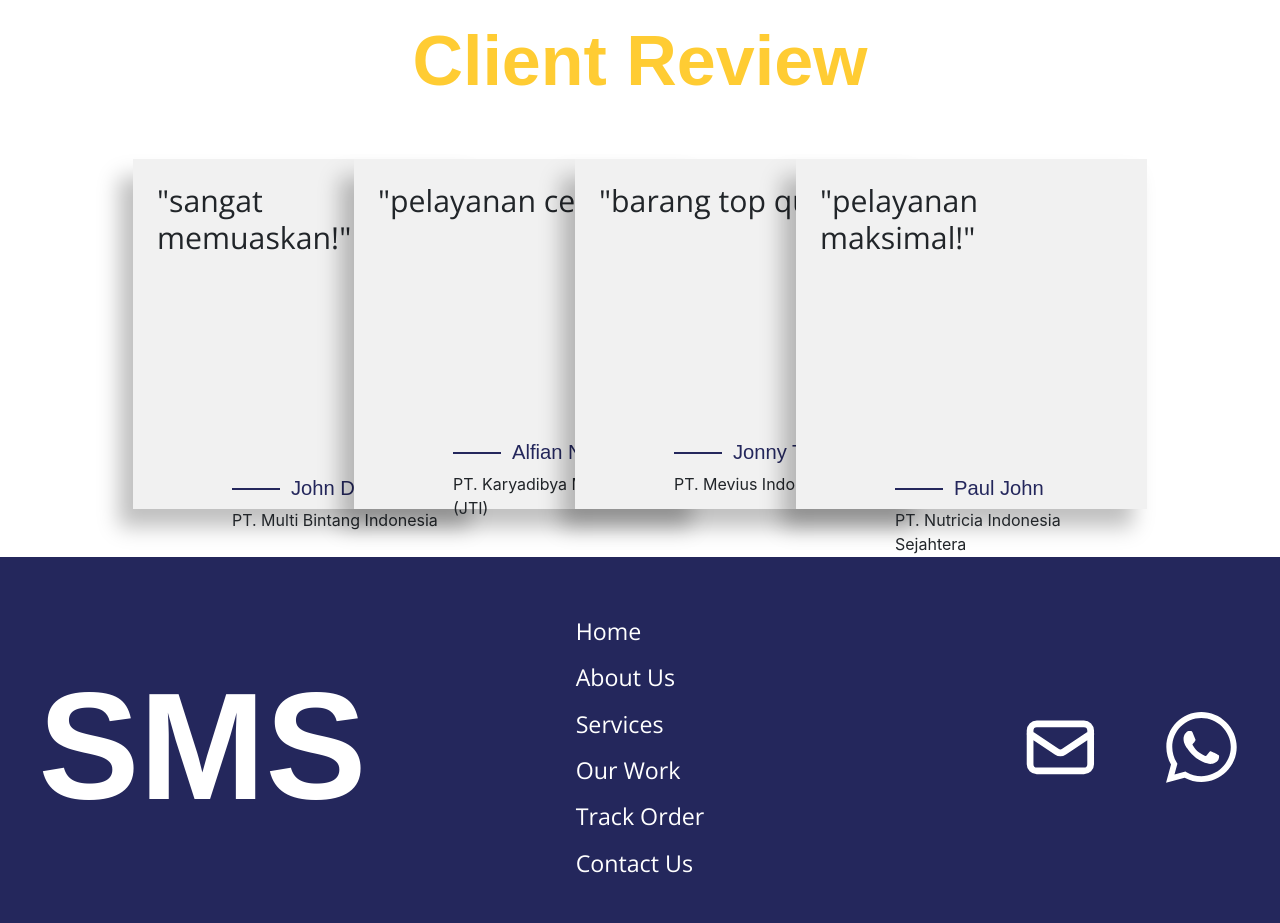
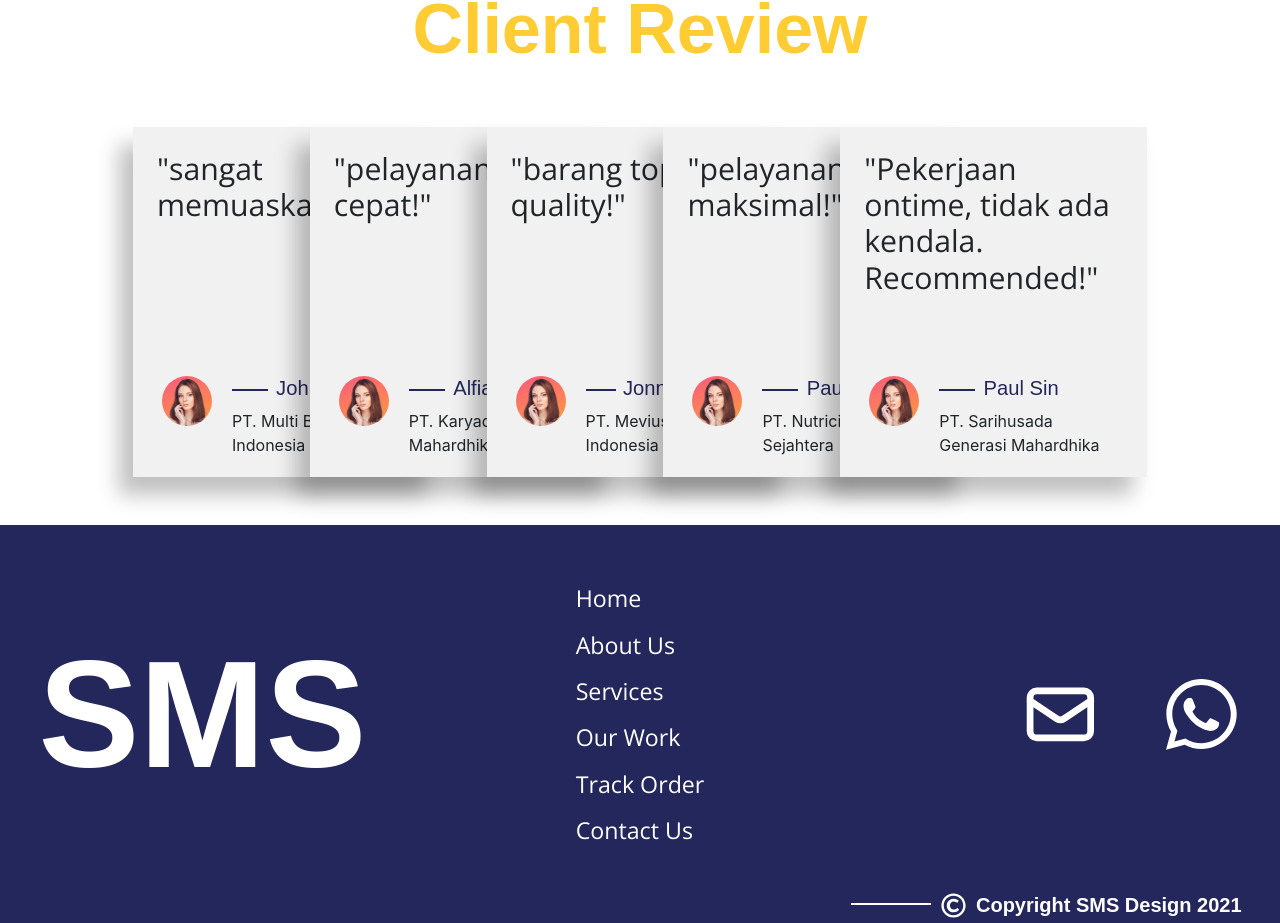
Before and after one commit to NaufalRafi-hub/websms, a React (Create React App) app in the folder websms/: page /aboutus in a window 1280 px wide. Shown: the part 6655-7578 px from the top of the page. Built offline with nearby package versions, Linux system fonts and the light colour scheme; a web font is replaced by a local one.

Commit message:
fixing section client review

```diff
--- a/websms/src/App.js
+++ b/websms/src/App.js
@@ -12,16 +12,16 @@ import Loading from "./images/loading.gif";
 
 function App() {
   const [isOpen, setIsOpen] = useState(false);
-  const [loading, setLoading] = useState(true);
+  // const [loading, setLoading] = useState(true);
 
-  useEffect(() => {
-    let timeOut = setTimeout(() => {
-      setLoading(false);
-    }, 2000);
-    return () => {
-      clearTimeout(timeOut);
-    }
-  },[]);
+  // useEffect(() => {
+  //   let timeOut = setTimeout(() => {
+  //     setLoading(false);
+  //   }, 2000);
+  //   return () => {
+  //     clearTimeout(timeOut);
+  //   }
+  // },[]);
 
   //function to set isOpen to true when toggle is clicked
   const toggle = () => {
@@ -29,12 +29,12 @@ function App() {
   };
   return (
     <>
-    {loading ? (
+    {/* {loading ? (
       <div>
         <img src={Loading} alts=""></img>
-        {/* <h1>hai ngabers!!</h1> */}
+        <h1>hai ngabers!!</h1>
       </div>
-    ):(
+    ):( */}
       <BrowserRouter>
       <Navbar toggle={toggle} />
       <SidebarComp isOpen={isOpen} toggle={toggle} />
@@ -45,7 +45,7 @@ function App() {
         <Route component={Error} />
       </Switch>
     </BrowserRouter>
-    )}
+    {/* )} */}
     </>
   );
 }
--- a/websms/src/Components/CardQuotesComp/CardQuotesElements.js
+++ b/websms/src/Components/CardQuotesComp/CardQuotesElements.js
@@ -33,14 +33,17 @@ export const Quotes = styled.h2`
   font-family: "Open Sans", sans-serif;
   font-size: 3ch;
 `;
-export const CardHeader = styled.div``;
+export const CardHeader = styled.div`
+// padding-bottom: 70px`;
 export const CardBottom = styled.div`
-  margin-top: 70%;
+  // margin-top: 70px;
   display: grid;
-  position: relative;
-  grid-template-columns: 75px 1fr;
+  position: absolute;
+  bottom: 20px;
+  grid-template-columns: 75px 60%;
   grid-template-areas: "ava det"
-//   align-items: flex-end;
+  // align-items: center;
+  // align-items: flex-end;
 `;
 export const CardAvatar = styled.div`
   grid-area: ava;
@@ -71,3 +74,9 @@ export const Name = styled.h2`
     color: #24275c;
     // z-index: 10;
 `
+export const Img = styled.img`
+  width: 50px;
+  height: 50px;
+  border-radius: 50%;
+  margin: 0 5px;
+`
--- a/websms/src/Components/CardQuotesComp/Data.js
+++ b/websms/src/Components/CardQuotesComp/Data.js
@@ -1,30 +1,38 @@
+import profile from '../../images/profpic2.jpg'
 export default [
     {
       name: 'John Doe',
-      // ava: ,
+      ava:  profile ,
       perusahaan:
         'PT. Multi Bintang Indonesia',
       quotes: 'sangat memuaskan!'
     },
     {
       name: 'Alfian Nur',
-      // ava: ,
+      ava:  profile ,
       perusahaan:
         'PT. Karyadibya Mahardhika (JTI)',
       quotes: 'pelayanan cepat!',
     },
     {
       name: 'Jonny Tims',
-      // ava: ,
+      ava:  profile ,
       perusahaan:
         'PT. Mevius Indonesia',
       quotes: 'barang top quality!',
     },
     {
       name: 'Paul John',
-      // ava: ,
+      ava:  profile ,
       perusahaan:
         'PT. Nutricia Indonesia Sejahtera',
       quotes: 'pelayanan maksimal!',
     },
+    {
+      name: 'Paul Sin',
+      ava:  profile ,
+      perusahaan:
+        'PT. Sarihusada Generasi Mahardhika',
+      quotes: 'Pekerjaan ontime, tidak ada kendala. Recommended!',
+    },
   ];
--- a/websms/src/Components/CardQuotesComp/index.js
+++ b/websms/src/Components/CardQuotesComp/index.js
@@ -6,6 +6,7 @@ import {
   CardHeader,
   CardWrapper,
   Head,
+  Img,
   Line,
   Name,
   Quotes,
@@ -23,7 +24,7 @@ const CardQuotesComp = () => {
           </CardHeader>
           <CardBottom>
             <CardAvatar>
-
+              <Img src={data.ava} alt="profile"/>
             </CardAvatar>
             <CardDetails>
                 <Head>
--- a/websms/src/Components/CarouselOurOffice/slider.css
+++ b/websms/src/Components/CarouselOurOffice/slider.css
@@ -78,8 +78,8 @@
 
 .slide-image2 {
   grid-area: img;
-  width: 450px;
-  height: 300px;
+  width: 85%;
+  height: 100%;
   box-shadow: -14px 18px 20px rgba(0, 0, 0, 0.25);
   /* border-radius: 10px; */
   /* align-self: center; */
@@ -116,7 +116,7 @@
   height: 100%;
   position: absolute;
   display: flex;
-  top: 96%;
+  top: 90%;
   justify-content: center;
   z-index: 99;
 }
```
Also changed, not shown: websms/src/images/profpic.jpg (added), websms/src/images/profpic2.jpg (added).
